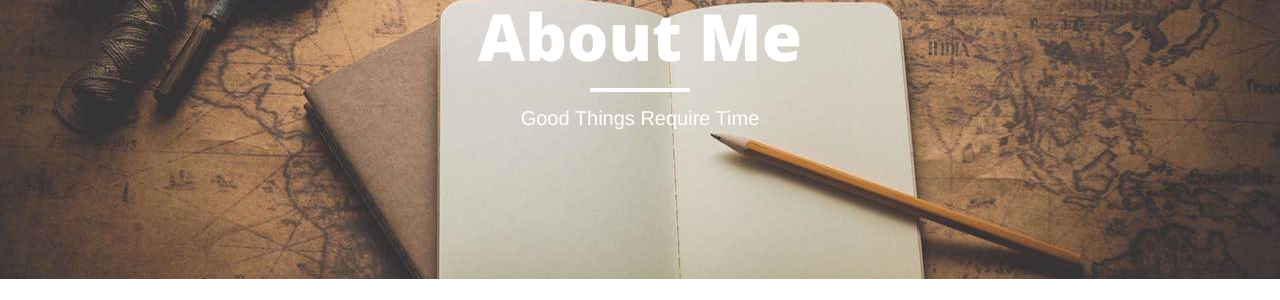
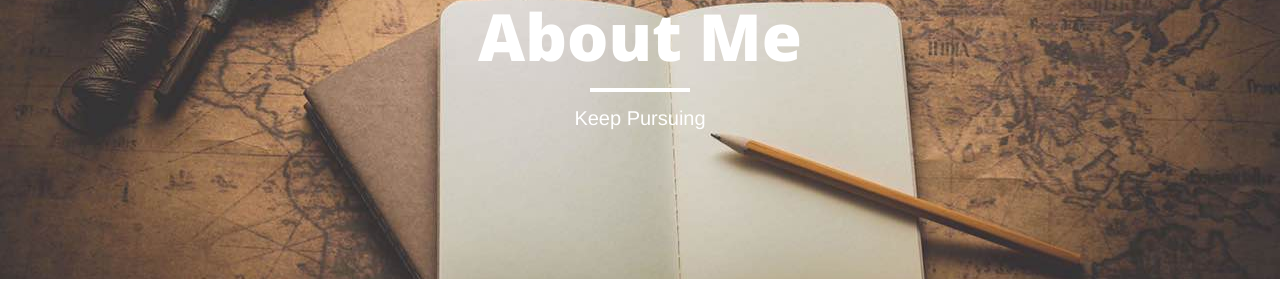
Before and after one commit to trchen12/trchen12.github.io, a Jekyll site: the page built from about.md, in a window 1280 px wide. Shown: the part 149-449 px from the top of the page. Built offline with Jekyll 4.4.1, drawn with Linux system fonts in a browser that asks for light colours; nearby versions of some CDN libraries; comment, search, counter and statistics services are not loaded.

Commit message:
Update about.md

```diff
--- a/about.md
+++ b/about.md
@@ -1,7 +1,7 @@
 ---
 layout: page
 title: "About Me"
-description: "Good Things Require Time"
+description: "Keep Pursuing"
 header-img: "img/5.jpg"
 ---
 ## Tianrong Chen 陈天容
```
